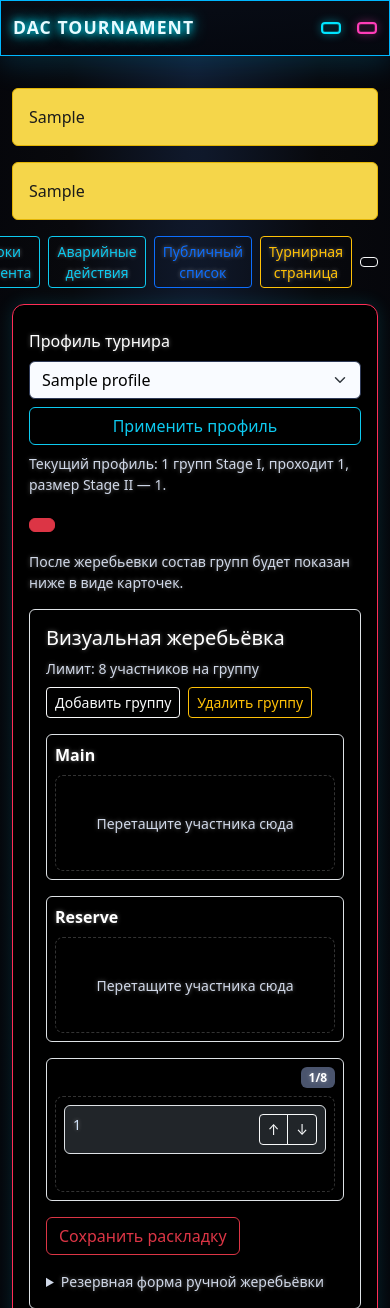
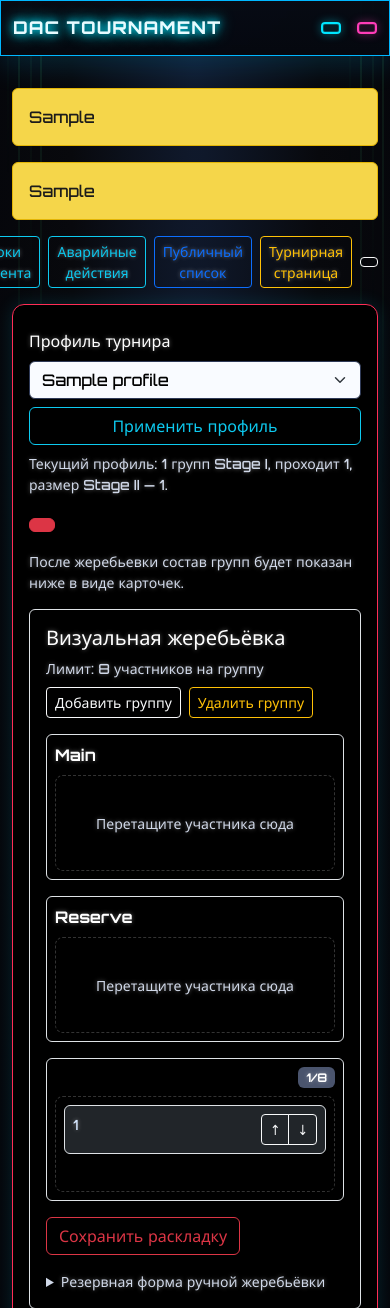
Before and after one commit to CatCodeArbelin/dacarbelin, a Python web app: template app/templates/admin.html in a window 390 px wide. Shown: the top 1308 px of the page. Run offline with Jinja, Linux system fonts and the light colour scheme; the template is opened without the code that fills it: most values are stand-ins (such as "Sample title", 1, 10 or a date in 2020).

Commit message:
Revamp matrix styling and add subtle side rain effect

```diff
--- a/app/static/css/style.css
+++ b/app/static/css/style.css
@@ -2,6 +2,79 @@ body {
   background: #08090d;
   color: #ffffff;
   text-shadow: 0 0 4px rgba(255, 255, 255, 0.38);
+}
+
+
+body {
+  font-family: "Orbitron", "Segoe UI", Tahoma, Geneva, Verdana, sans-serif;
+  position: relative;
+  overflow-x: hidden;
+}
+
+.content-html,
+.rules-page__content {
+  font-family: "Share Tech Mono", "Consolas", "Courier New", monospace;
+  letter-spacing: 0.02em;
+}
+
+.matrix-rain {
+  position: fixed;
+  top: 0;
+  bottom: 0;
+  width: clamp(48px, 7vw, 90px);
+  pointer-events: none;
+  z-index: 0;
+  overflow: hidden;
+  opacity: 0.28;
+}
+
+.matrix-rain--left {
+  left: 0;
+}
+
+.matrix-rain--right {
+  right: 0;
+}
+
+.matrix-rain__stream {
+  position: absolute;
+  top: -120%;
+  width: 2px;
+  height: 220%;
+  background: linear-gradient(
+    180deg,
+    rgba(125, 255, 173, 0),
+    rgba(125, 255, 173, 0.22) 25%,
+    rgba(87, 230, 138, 0.55) 60%,
+    rgba(125, 255, 173, 0) 100%
+  );
+  filter: drop-shadow(0 0 5px rgba(86, 255, 140, 0.28));
+  animation: matrix-rain-fall linear infinite;
+}
+
+.matrix-rain__stream::before {
+  content: "0101011010010110010101110100110101011010011010110";
+  position: absolute;
+  top: 0;
+  left: -10px;
+  writing-mode: vertical-rl;
+  text-orientation: mixed;
+  color: rgba(152, 255, 189, 0.6);
+  font-family: "Share Tech Mono", monospace;
+  font-size: clamp(10px, 0.9vw, 12px);
+  letter-spacing: 1px;
+}
+
+.matrix-rain__stream:nth-child(1) { left: 14%; animation-duration: 8.5s; animation-delay: -2s; }
+.matrix-rain__stream:nth-child(2) { left: 38%; animation-duration: 10.2s; animation-delay: -6s; }
+.matrix-rain__stream:nth-child(3) { left: 62%; animation-duration: 9.1s; animation-delay: -3.5s; }
+.matrix-rain__stream:nth-child(4) { left: 84%; animation-duration: 11.4s; animation-delay: -7.5s; }
+
+.container,
+.navbar,
+.site-footer {
+  position: relative;
+  z-index: 1;
 }
 .container, .form-check-label, .navbar-brand, h1, h2, h3, h4, h5, h6, label, small, strong {
   color: #ffffff;
--- a/app/templates/base.html
+++ b/app/templates/base.html
@@ -8,9 +8,24 @@
   <link rel="icon" type="image/png" sizes="32x32" href="/static/favicon-32x32.png">
   <link rel="icon" type="image/png" sizes="16x16" href="/static/favicon-16x16.png">
   <link href="https://cdn.jsdelivr.net/npm/bootstrap@5.3.3/dist/css/bootstrap.min.css" rel="stylesheet">
+  <link rel="preconnect" href="https://fonts.googleapis.com">
+  <link rel="preconnect" href="https://fonts.gstatic.com" crossorigin>
+  <link href="https://fonts.googleapis.com/css2?family=Orbitron:wght@500;700;800&family=Share+Tech+Mono&display=swap" rel="stylesheet">
   <link rel="stylesheet" href="/static/css/style.css">
 </head>
 <body class="bg-dark text-light">
+<div class="matrix-rain matrix-rain--left" aria-hidden="true">
+  <span class="matrix-rain__stream"></span>
+  <span class="matrix-rain__stream"></span>
+  <span class="matrix-rain__stream"></span>
+  <span class="matrix-rain__stream"></span>
+</div>
+<div class="matrix-rain matrix-rain--right" aria-hidden="true">
+  <span class="matrix-rain__stream"></span>
+  <span class="matrix-rain__stream"></span>
+  <span class="matrix-rain__stream"></span>
+  <span class="matrix-rain__stream"></span>
+</div>
 <nav class="navbar navbar-expand-lg navbar-dark neon-border-blue mb-4 navbar-neon">
   <div class="container">
     <a class="navbar-brand nav-main-link neon-title neon-title--logo" href="/">DAC Tournament</a>
```
Also changed, not shown: other parts of app/static/css/style.css (+22 -16 lines).
